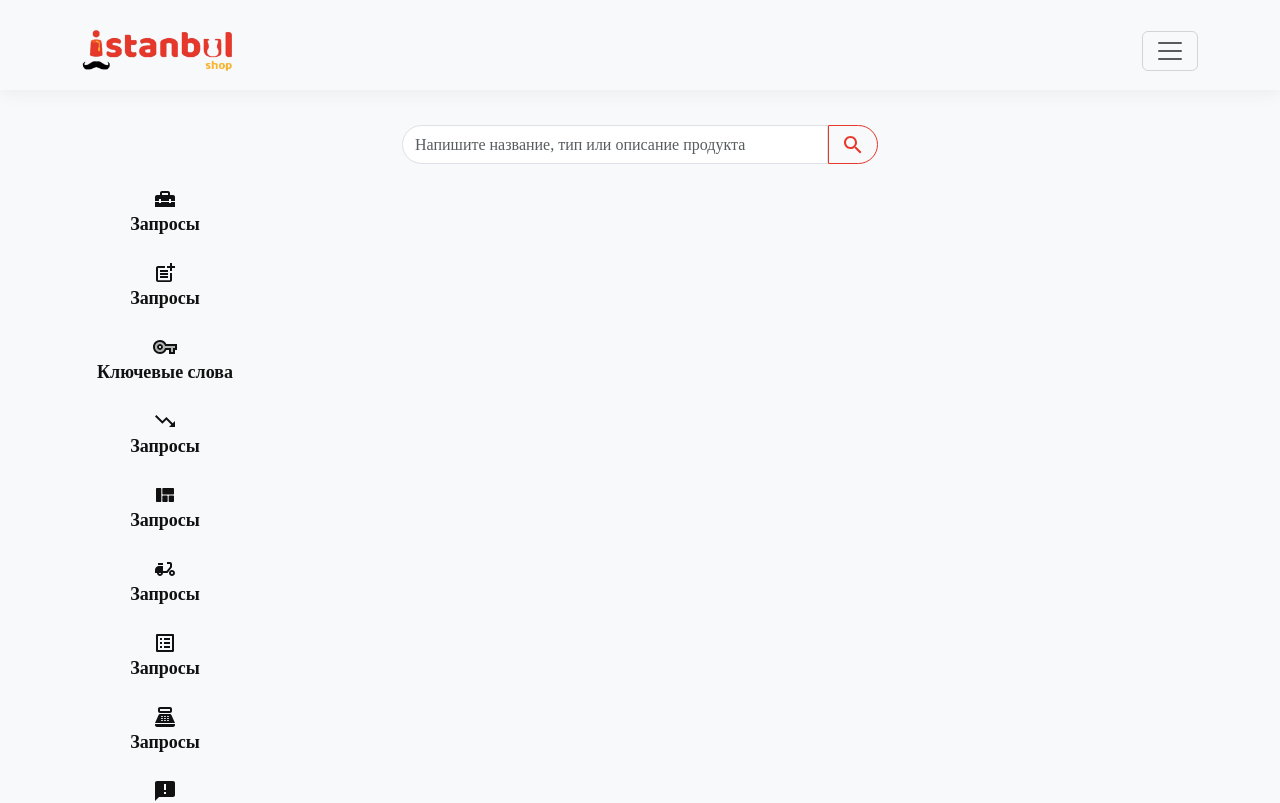
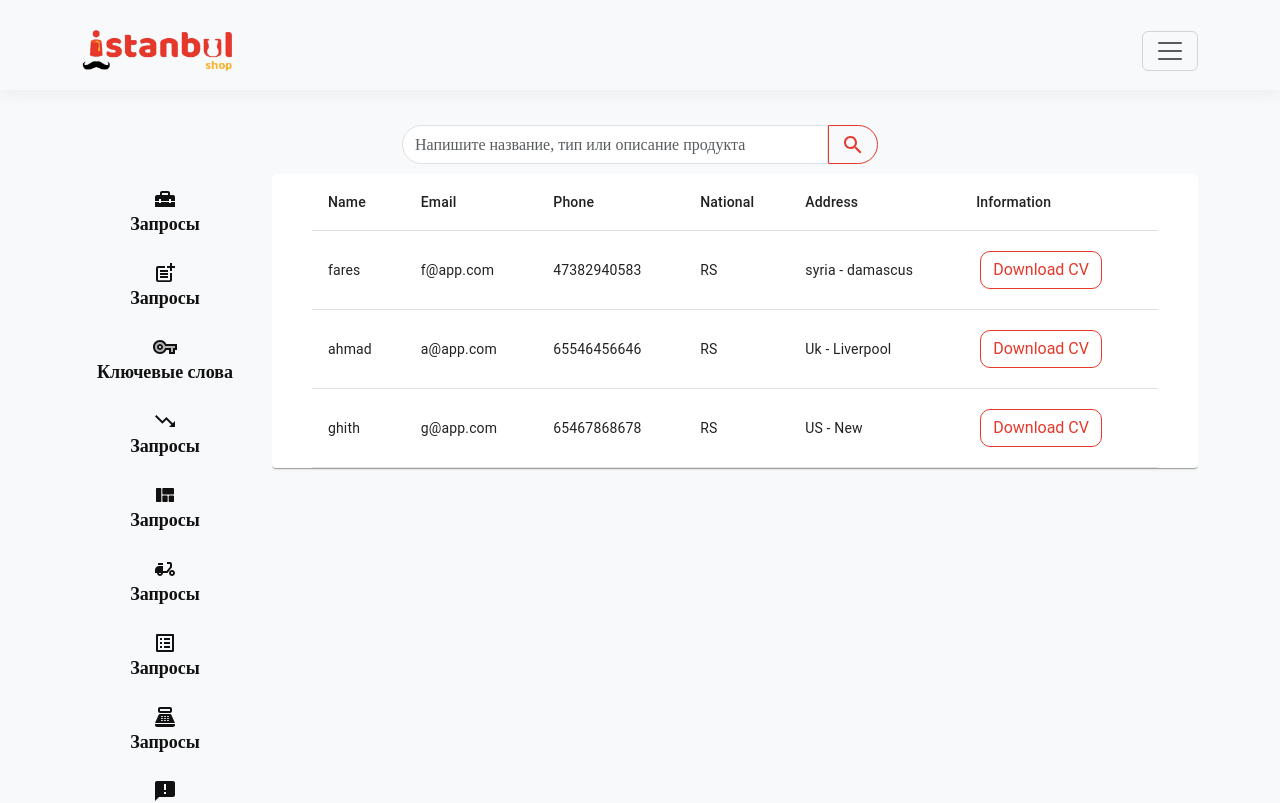
Before and after one commit to Ahmad-e/Istanpul, a React (Create React App) app: page /admin/adminForms in a window 1280 px wide. Shown: the top 803 px of the page. Built offline with nearby package versions, Linux system fonts and the light colour scheme.

Commit message:
add employement tanle

```diff
--- /dev/null
+++ b/src/Admin/employee/components/join_employee_table.jsx
@@ -0,0 +1,82 @@
+import React from 'react';
+import Box from '@mui/material/Box';
+import Paper from '@mui/material/Paper';
+import Table from '@mui/material/Table';
+import TableBody from '@mui/material/TableBody';
+import TableCell from '@mui/material/TableCell';
+import TableContainer from '@mui/material/TableContainer';
+import TableHead from '@mui/material/TableHead';
+import TableRow from '@mui/material/TableRow';
+import Button from 'react-bootstrap/Button';
+
+function createData(name, email, phone, national, address, information) {
+        return {
+                name,
+                email,
+                phone,
+                national,
+                address,
+                information,
+        };
+}
+
+const rows = [
+        createData('fares', 'f@app.com', +47382940583, 'RS', 'syria - damascus'),
+        createData('ahmad', 'a@app.com', +65546456646, 'RS', ' Uk - Liverpool'),
+        createData('ghith', 'g@app.com', +65467868678, 'RS', 'US - New'),
+];
+
+// Function to handle the CV download
+const handleDownloadCV = (employee) => {
+        // Add your logic to download the CV for the given employee
+        console.log(`Downloading CV for ${employee.name}`);
+};
+
+export default function JoinEmployeeTable() {
+        return (
+                <Box sx={{ width: '100%', overflowX: 'auto' }}>
+                        <Paper sx={{ width: '100%', mb: 2, pr: 5, pl: 5 }}>
+                                <TableContainer>
+                                        <Table sx={{ minWidth: 750 }} aria-labelledby="tableTitle" size="medium">
+                                                <TableHead>
+                                                        <TableRow>
+                                                                <TableCell>Name</TableCell>
+                                                                <TableCell>Email</TableCell>
+                                                                <TableCell>Phone</TableCell>
+                                                                <TableCell>National</TableCell>
+                                                                <TableCell>Address</TableCell>
+                                                                <TableCell>Information</TableCell>
+                                                        </TableRow>
+                                                </TableHead>
+                                                <TableBody>
+                                                        {rows.map((row, index) => (
+                                                                <TableRow
+                                                                        hover
+                                                                        role="checkbox"
+                                                                        tabIndex={-1}
+                                                                        key={index}
+                                                                        sx={{ cursor: 'pointer' }}
+                                                                >
+                                                                        <TableCell>{row.name}</TableCell>
+                                                                        <TableCell>{row.email}</TableCell>
+                                                                        <TableCell>{row.phone}</TableCell>
+                                                                        <TableCell>{row.national}</TableCell>
+                                                                        <TableCell>{row.address}</TableCell>
+                                                                        <TableCell>
+                                                                                <Button
+                                                                                        onClick={() => handleDownloadCV(row)}
+                                                                                        variant="outline-danger"
+                                                                                        className="keyword_button"
+                                                                                >
+                                                                                        Download CV
+                                                                                </Button>
+                                                                        </TableCell>
+                                                                </TableRow>
+                                                        ))}
+                                                </TableBody>
+                                        </Table>
+                                </TableContainer>
+                        </Paper>
+                </Box>
+        );
+}
--- /dev/null
+++ b/src/Admin/employee/pages/employement_page.jsx
@@ -0,0 +1,13 @@
+import { Box } from '@mui/material'
+import React from 'react'
+import JoinEmployeeTable from '../components/join_employee_table'
+
+const EmplyementPage = () => {
+        return (
+                <Box>
+                        <JoinEmployeeTable />
+                </Box>
+        )
+}
+
+export default EmplyementPage
--- a/src/App.jsx
+++ b/src/App.jsx
@@ -29,6 +29,7 @@ import Offers from './feature/products/pages/offers';
 import Keywords from './Admin/keywords';
 import Forms from './Admin/forms';
 import Ads from './Admin/ads';
+import EmplyementPage from "./Admin/employee/pages/employement_page";
 
 
 function App() {
@@ -61,7 +62,7 @@ function App() {
             <Route path="adminRequests" element={<AdminRequests />} />
             <Route path="adminSales" element={<Sales />} />
             <Route path="adminSuggestion" element={<AdminSuggestion />} />
-            <Route path="adminForms" element={<Forms />} />
+            <Route path="adminForms" element={<EmplyementPage />} />
             <Route path="adminkeyword" element={<Keywords />} />
             <Route path="adminAds" element={<Ads />} />
           </Route>
--- a/src/components/header.jsx
+++ b/src/components/header.jsx
@@ -44,8 +44,6 @@ const Header = () =>{
         setAnchorEl(null);
     }
     const currentURL = useLocation().pathname;
-
-
 
     return(
         <>
```
